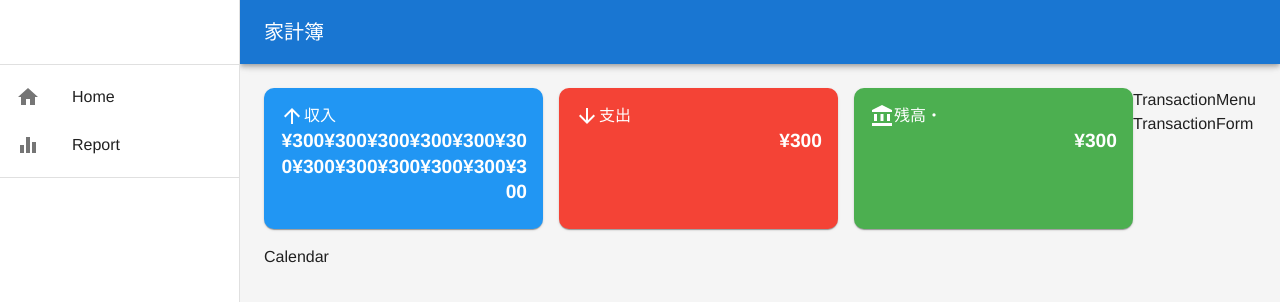
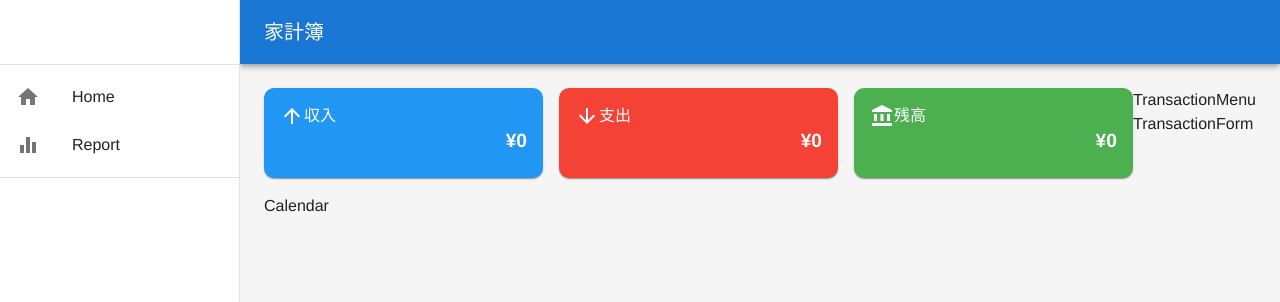
Before and after one commit to tatata-usa/household-book-app, a React (Create React App) app: page / in a window 1280 px wide. Shown: the top 302 px of the page. Built offline with nearby package versions, Linux system fonts and the light colour scheme; no server answers; the database is empty; the HTML template or start-up script is replaced by a standard one.

Commit message:
firebaseからデータ取得

```diff
--- a/package.json
+++ b/package.json
@@ -14,6 +14,8 @@
     "@types/node": "^16.18.106",
     "@types/react": "^18.3.4",
     "@types/react-dom": "^18.3.0",
+    "date-fns": "^4.1.0",
+    "firebase": "^11.4.0",
     "react": "^18.3.1",
     "react-dom": "^18.3.1",
     "react-router-dom": "^6.28.0",
--- a/src/App.tsx
+++ b/src/App.tsx
@@ -1,4 +1,4 @@
-import React from 'react';
+import React, { useEffect, useState } from 'react';
 import './App.css';
 import { Route, BrowserRouter as Router, Routes } from 'react-router-dom';
 import Home from './pages/Home';
@@ -7,14 +7,60 @@ import NoMatch from './pages/NoMatch';
 import AppLayout from './component/AppLayout';
 import { theme } from './theme/theme'
 import { ThemeProvider } from '@emotion/react';
+import { Transaction } from './types/index';
+import { collection, getDocs } from "firebase/firestore";
+import {db} from "./firebase"
+import { formatMonth } from './utils/formatting';
 
 function App() {
+
+  // firebaseのエラーかどうか判定する型ガード
+  function isFireStoreError(err: unknown):err is {code: string, message: string} {
+    return typeof err === "object" && err !== null && "code" in err
+  }
+
+  const [transactions, setTransactions] = useState<Transaction[]>([]);
+  const [currentMonth, setCurrentMonth] = useState(new Date());
+
+
+  useEffect(() => {
+    const fetchTransactions = async() => {
+      try {
+        const querySnapshot = await getDocs(collection(db, "Transactions"));
+
+        const transactionsData =querySnapshot.docs.map((doc) => {
+          return {
+            ...doc.data(),
+            id: doc.id,
+          } as Transaction
+        })
+        // console.log(transactionsData)
+        setTransactions(transactionsData)
+      } catch(err) {
+        if(isFireStoreError(err)) {
+          console.error("firebaseのエラーは: ", err)
+          console.error(err.message)
+          console.error(err.code)
+        } else {
+          console.error("一般的なエラーは: ", err)
+        }
+       }
+    }
+    fetchTransactions();
+  }, [])
+
+  const monthlyTransactions = transactions.filter((transaction) => {
+    return transaction.date.startsWith(formatMonth(currentMonth))
+  })
+
+  console.log(monthlyTransactions)
+
   return (
     <ThemeProvider theme={theme}>
       <Router>
         <Routes>
           <Route path="/" element={<AppLayout />}>
-            <Route index element={<Home />}></Route>
+            <Route index element={<Home monthlyTransactions={monthlyTransactions}/>}></Route>
             <Route path='/report' element={<Report />}></Route>
             <Route path='/*' element={<NoMatch />}></Route>
             </Route>
--- a/src/component/MonthlySummary.tsx
+++ b/src/component/MonthlySummary.tsx
@@ -3,8 +3,17 @@ import React from 'react'
 import ArrowUpwardIcon from '@mui/icons-material/ArrowUpward';
 import ArrowDownwardIcon from '@mui/icons-material/ArrowDownward';
 import AccountBalanceIcon from '@mui/icons-material/AccountBalance';
+import { Transaction } from '../types';
+import { financeCalculations } from '../utils/financeCalculations';
 
-const MonthlySummary = () => {
+interface MonthlySummaryProps {
+  monthlyTransactions: Transaction[]
+}
+
+const MonthlySummary = ({monthlyTransactions}: MonthlySummaryProps) => {
+  // console.log(monthlyTransactions)
+  const {income, expense, balance} = financeCalculations(monthlyTransactions)
+
   return (
     <Grid container spacing={{xs: 1, sm: 2}} mb={2}>
       {/* 収入 */}
@@ -21,7 +30,7 @@ const MonthlySummary = () => {
             fontWeight={"fontWeightBold"}
             sx={{wordBreak: "break-word", fontSize: {xs: ".8rem", sm: "1rem", md: "1.2rem"}}}
             >
-            ¥300¥300¥300¥300¥300¥300¥300¥300¥300¥300¥300¥300
+            ¥{income}
             </Typography>
           </CardContent>
         </Card>
@@ -40,7 +49,7 @@ const MonthlySummary = () => {
             fontWeight={"fontWeightBold"}
             sx={{wordBreak: "break-word", fontSize: {xs: ".8rem", sm: "1rem", md: "1.2rem"}}}
             >
-            ¥300
+            ¥{expense}
             </Typography>
           </CardContent>
         </Card>
@@ -51,7 +60,7 @@ const MonthlySummary = () => {
           <CardContent sx={{padding: {xs:1, sm: 2}}}>
             <Stack direction={"row"}>
               <AccountBalanceIcon sx = {{fontsize: "2rem"}}></AccountBalanceIcon>
-              <Typography>残高・</Typography>
+              <Typography>残高</Typography>
             </Stack>
             <Typography
             textAlign={"right"}
@@ -59,7 +68,7 @@ const MonthlySummary = () => {
             fontWeight={"fontWeightBold"}
             sx={{wordBreak: "break-word", fontSize: {xs: ".8rem", sm: "1rem", md: "1.2rem"}}}
             >
-            ¥300
+            ¥{balance}
             </Typography>
           </CardContent>
         </Card>
--- /dev/null
+++ b/src/firebase.ts
@@ -0,0 +1,21 @@
+// Import the functions you need from the SDKs you need
+import { initializeApp } from "firebase/app";
+import { getFirestore } from "firebase/firestore"
+// TODO: Add SDKs for Firebase products that you want to use
+// https://firebase.google.com/docs/web/setup#available-libraries
+
+// Your web app's Firebase configuration
+const firebaseConfig = {
+  apiKey: "AIzaSyCKWnbsRh4rVOz5JW5-INMAkwX3dZaNiVA",
+  authDomain: "household-8d0cb.firebaseapp.com",
+  projectId: "household-8d0cb",
+  storageBucket: "household-8d0cb.firebasestorage.app",
+  messagingSenderId: "177715614232",
+  appId: "1:177715614232:web:60fca369a440181dd1e96d"
+};
+
+// Initialize Firebase
+const app = initializeApp(firebaseConfig);
+const db = getFirestore(app)
+
+export {db}
--- a/src/pages/Home.tsx
+++ b/src/pages/Home.tsx
@@ -4,13 +4,18 @@ import MonthlySummary from '../component/MonthlySummary'
 import Calendar from '../component/Calendar'
 import TransactionMenu from '../component/TransactionMenu'
 import TransactionForm from '../component/TransactionForm'
+import { Transaction } from '../types'
 
-const Home = () => {
+interface HomeProps {
+  monthlyTransactions: Transaction[]
+}
+
+const Home = ({monthlyTransactions}: HomeProps) => {
   return (
     <Box sx={{display: "flex"}}>
       {/* 左側 */}
       <Box sx={{flexGrow: 1}}>
-        <MonthlySummary></MonthlySummary>
+        <MonthlySummary monthlyTransactions={monthlyTransactions}></MonthlySummary>
         <Calendar></Calendar>
       </Box>
       {/* 右側 */}
--- /dev/null
+++ b/src/types/index.ts
@@ -0,0 +1,19 @@
+export type TransactionType = "income" | "expense";
+
+export type IncomeCategory = "給与" | "副収入" | "お小遣い";
+export type ExpenseCategory = "食費" | "日用品" | "住宅費" | "交際費" | "娯楽" | "交通費";
+
+export interface Transaction {
+  id: string,
+  date: string,
+  amount: number,
+  content: string,
+  type: TransactionType,
+  category: IncomeCategory | ExpenseCategory;
+}
+
+export interface Balance {
+  income: number,
+  expense: number,
+  balance: number,
+}
--- /dev/null
+++ b/src/utils/financeCalculations.ts
@@ -0,0 +1,15 @@
+import { Balance, Transaction } from "../types";
+
+ export function financeCalculations(transactions: Transaction[]): Balance{
+  return transactions.reduce((acc, transactions) => {
+    if(transactions.type === "income") {
+      acc.income += transactions.amount
+    } else {
+      acc.expense += transactions.amount
+    }
+
+    acc.balance = acc.income - acc.expense
+
+    return acc
+  }, {income:0, expense:0, balance:0})
+ }
--- /dev/null
+++ b/src/utils/formatting.ts
@@ -0,0 +1,5 @@
+import { format } from "date-fns";
+
+export function formatMonth(date: Date): string {
+  return format(date, "yyyy-MM")
+}
```
Also changed, not shown: 1 other file (tests, documents, lock files or other folders).
